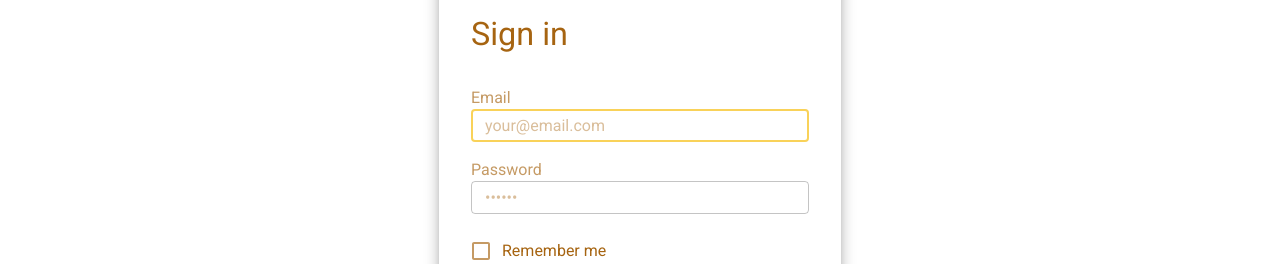
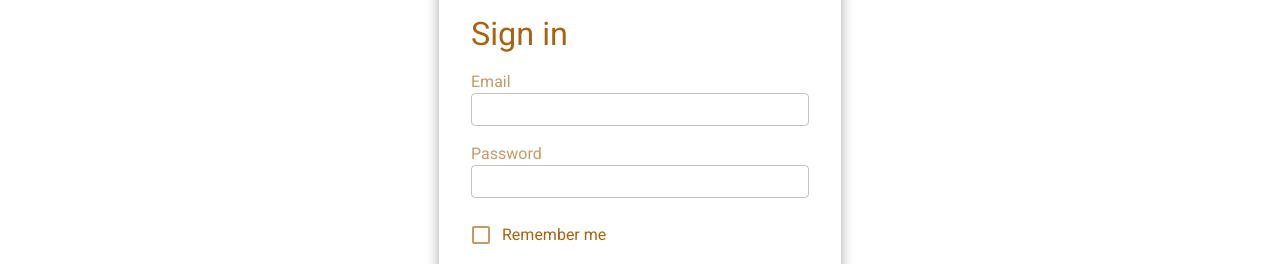
Before and after one commit to pedroskzt/little-pequi-fe, a React (Vite) app: page /auth/sign-in in a window 1280 px wide. Shown: the part 376-640 px from the top of the page. Built offline with nearby package versions, Linux system fonts and the light colour scheme; no server answers.

Commit message:
Clean up code and integrade zod validation and form hook

```diff
--- a/src/pages/Auth/SignIn.tsx
+++ b/src/pages/Auth/SignIn.tsx
@@ -1,44 +1,27 @@
 import Box from "@mui/material/Box";
 import Checkbox from "@mui/material/Checkbox";
 import Divider from "@mui/material/Divider"
-import FormControl from "@mui/material/FormControl";
 import FormControlLabel from "@mui/material/FormControlLabel";
-import FormLabel from "@mui/material/FormLabel";
-import TextField from "@mui/material/TextField";
 import Typography from "@mui/material/Typography";
 import Link from "@mui/material/Link";
-import {styled} from "@mui/material/styles";
-import Alert from "@mui/material/Alert";
-import Collapse from "@mui/material/Collapse";
-
 import LpButton from "../../components/LpButton/LpButton.tsx";
-import {ChangeEvent, FormEvent, useState} from "react";
+import {useState} from "react";
 import {useAuth} from "../../context/auth/AuthContext.ts";
 import ResetPassword from "./ResetPassword.tsx";
-import {AxiosError} from "axios";
+import {SignInSchema} from "./types/AuthSchema.ts";
+import useSignInForm from "./hooks/useSignInForm.ts";
+import LpTextField from "../../components/LpTextField/LpTextField.tsx";
+import LpBackdrop from "../../components/LpBackdrop/LpBackdrop.tsx";
 
 
-const StyledTextField = styled(TextField)({
-    '& .MuiInputBase-input': {
-        boxSizing: 'border-box',
-    }
-})
+const SignIn = () => {
 
-const SignIn = () => {
+    const {control, alertState, handleSubmit, onSubmit, hideAlert} = useSignInForm();
+    const {isAuthLoading} = useAuth();
+
+    //===============================================================
+    // Temporary state and handlers for reset password modal
     const [open, setOpen] = useState(false);
-    const [alertOpen, setAlertOpen] = useState(false);
-    const [alertMessage, setAlertMessage] = useState('');
-
-    const [email, setEmail] = useState('');
-    const [password, setPassword] = useState('');
-    const [emailError, setEmailError] = useState(false);
-    const [emailErrorMsg, setEmailErrorMsg] = useState('');
-    const [passwordError, setPasswordError] = useState(false);
-    const [passwordErrorMsg, setPasswordErrorMsg] = useState('');
-
-
-    const {isAuthLoading, login} = useAuth();
-
     const handleClickOpen = () => {
         setOpen(true);
     };
@@ -46,108 +29,7 @@ const SignIn = () => {
     const handleClose = () => {
         setOpen(false);
     };
-    const clearErrors = () => {
-        setAlertOpen(false);
-        setEmailError(false);
-        setEmailErrorMsg('');
-        setPasswordError(false);
-        setPasswordErrorMsg('')
-    }
-
-    const handleSubmit = async (event: FormEvent<HTMLFormElement>) => {
-        event.preventDefault();
-        clearErrors();
-        try {
-            await login(email, password);
-        } catch (error) {
-            if (error instanceof AxiosError && error.response) {
-                const data = error.response.data;
-                if (error.response.status === 400) {
-                    if (data.email) {
-                        setEmailError(true);
-                        setEmailErrorMsg(data.email);
-                    }
-                    if (data.password) {
-                        setPasswordError(true);
-                        setPasswordErrorMsg(data.password);
-                    }
-                } else {
-                    setAlertMessage(data.detail);
-                    setAlertOpen(true);
-                }
-            } else {
-                setAlertOpen(true);
-                setAlertMessage('Something went wrong. Please try again later or contact support.');
-            }
-        }
-        // try {
-        //     await login(email, password);
-        //     navigate('/');
-        // } catch (error) {
-        //     console.log(error)
-        // }
-        // const payload = {
-        //     email: email,
-        //     password: password
-        // }
-        //
-        // apiClient.post('/auth/sign-in/', payload)
-        //     .then(res => {
-        //         tokenStore.setAccess(res.data.access)
-        //         tokenStore.setRefresh(res.data.refresh)
-        //         setEmail('');
-        //         setPassword('');
-        //         // setIsSignedIn(true);
-        //         const jwtPayload = JSON.parse(atob(res.data.access.split('.')[1]));
-        //         if (jwtPayload) {
-        //             if ('admin' in jwtPayload) {
-        //                 // setIsAdmin(jwtPayload.admin);
-        //                 console.log("is admin")
-        //             } else {
-        //                 // setIsAdmin(false);
-        //                 console.log("is not admin")
-        //             }
-        //
-        //         } else {
-        //             // setIsAdmin(false);
-        //             console.log("jwt payload is null")
-        //         }
-        //     })
-        //     .then(() => {
-        //         apiClient.get<IUser>('/auth/users/me/')
-        //             .then(res => {
-        //                 sessionStorage.setItem('user', JSON.stringify(res.data));
-        //             })
-        //             .catch(err => {
-        //                     console.log(err);
-        //                 }
-        //             )
-        //     })
-        //     .catch(err => {
-        //         if (err.response) {
-        //             const data = err.response.data;
-        //             if (err.response.status === 400) {
-        //                 if (data.email) {
-        //                     setEmailError(true);
-        //                     setEmailErrorMsg(() => (data.email));
-        //                 }
-        //                 if (data.password) {
-        //                     setPasswordError(true);
-        //                     setPasswordErrorMsg(() => (data.password));
-        //                 }
-        //             } else {
-        //                 setAlertMessage(() => (data.detail));
-        //                 setAlertOpen(true);
-        //             }
-        //         } else {
-        //             setAlertOpen(true);
-        //             setAlertMessage('Something went wrong. Please try again later or contact support.')
-        //         }
-        //
-        //     })
-
-    }
-
+    //===============================================================
     return (
         <>
             <Typography
@@ -156,12 +38,9 @@ const SignIn = () => {
                 sx={{width: '100%', fontSize: 'clamp(2rem, 10vw, 2.15rem)'}}>
                 Sign in
             </Typography>
-            <Collapse in={alertOpen}>
-                <Alert severity="error">{alertMessage}</Alert>
-            </Collapse>
             <Box
                 component="form"
-                onSubmit={handleSubmit}
+                onSubmit={handleSubmit(onSubmit)}
                 noValidate
                 sx={{
                     display: 'flex',
@@ -169,43 +48,10 @@ const SignIn = () => {
                     width: '100%',
                     gap: 2,
                 }}>
-                <FormControl>
-                    <FormLabel htmlFor="email">Email</FormLabel>
-                    <StyledTextField
-                        id="email"
-                        type="email"
-                        name="email"
-                        placeholder="your@email.com"
-                        autoComplete="email"
-                        required
-                        variant="outlined"
-                        autoFocus
-                        value={email}
-                        onChange={(event: ChangeEvent<HTMLInputElement>) => {
-                            setEmail(event.target.value);
-                        }}
-                        error={emailError}
-                        helperText={emailErrorMsg}
-                        color={emailError ? 'error' : 'primary'}/>
-                </FormControl>
-                <FormControl>
-                    <FormLabel htmlFor="password">Password</FormLabel>
-                    <StyledTextField
-                        id="password"
-                        type="password"
-                        name="password"
-                        placeholder="••••••"
-                        autoComplete="current-password"
-                        required
-                        variant="outlined"
-                        value={password}
-                        onChange={(event: ChangeEvent<HTMLInputElement>) => {
-                            setPassword(event.target.value);
-                        }}
-                        error={passwordError}
-                        helperText={passwordErrorMsg}
-                        color={passwordError ? 'error' : 'primary'}/>
-                </FormControl>
+                <LpTextField<SignInSchema> control={control} id={"email"} name={"email"} label={"Email"} type={"email"}
+                                           defaultValue={""} variant="outlined"/>
+                <LpTextField<SignInSchema> control={control} id={"password"} name={"password"} label={"Password"}
+                                           type={"password"} defaultValue={""} variant="outlined"/>
                 <FormControlLabel
                     control={<Checkbox value="remember" color="primary"/>}
                     label="Remember me"/>
@@ -214,7 +60,6 @@ const SignIn = () => {
                     disabled={isAuthLoading}
                     type="submit"
                     fullWidth
-                    // onClick={validateInputs}
                     variant="contained">
                     Sign in
                 </LpButton>
@@ -249,6 +94,7 @@ const SignIn = () => {
                 </Typography>
             </Box>
             <ResetPassword open={open} handleClose={handleClose}/>
+            <LpBackdrop isLoading={isAuthLoading} alertState={alertState} closeAlert={hideAlert}/>
         </>
     )
 }
```
